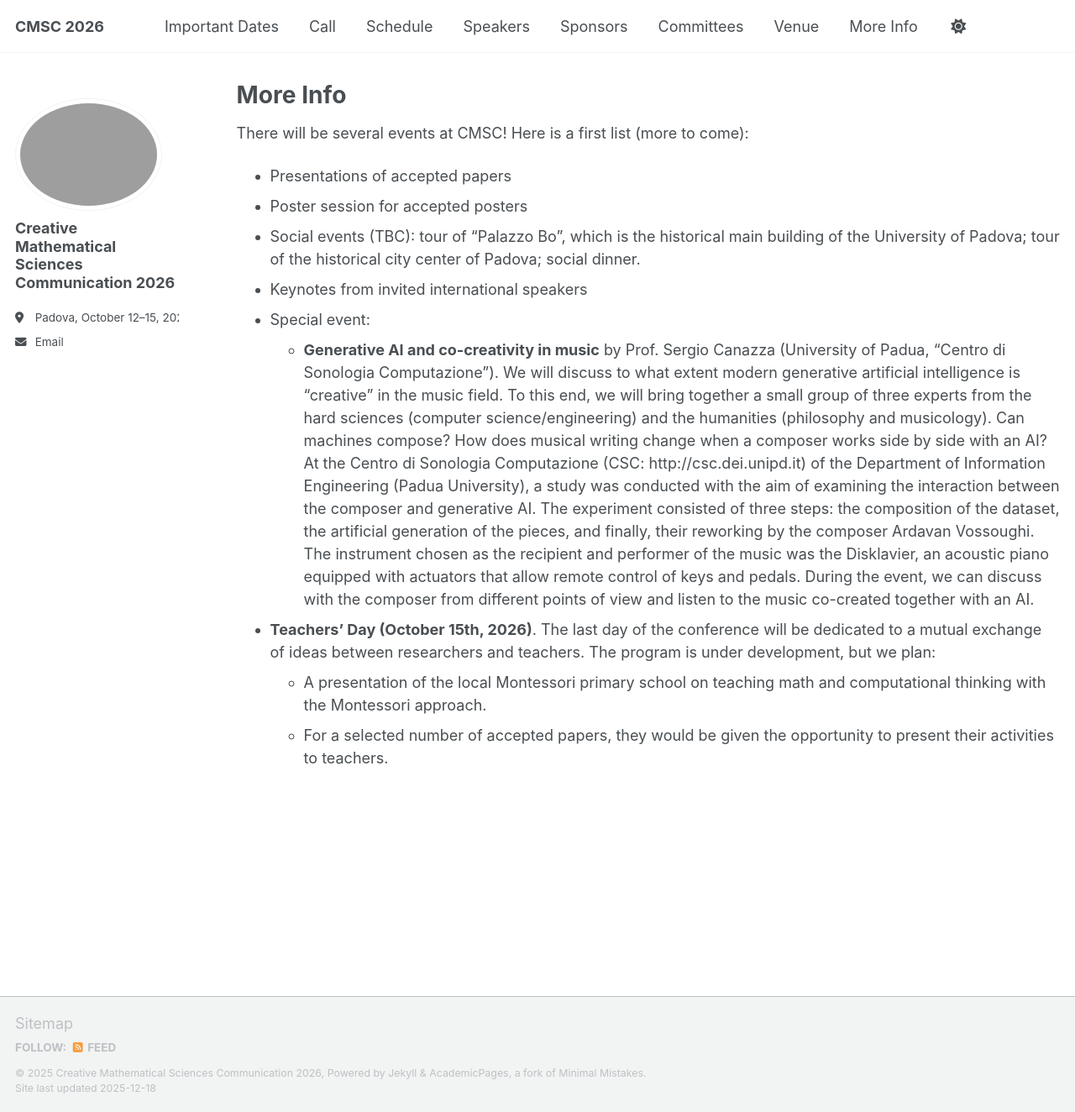
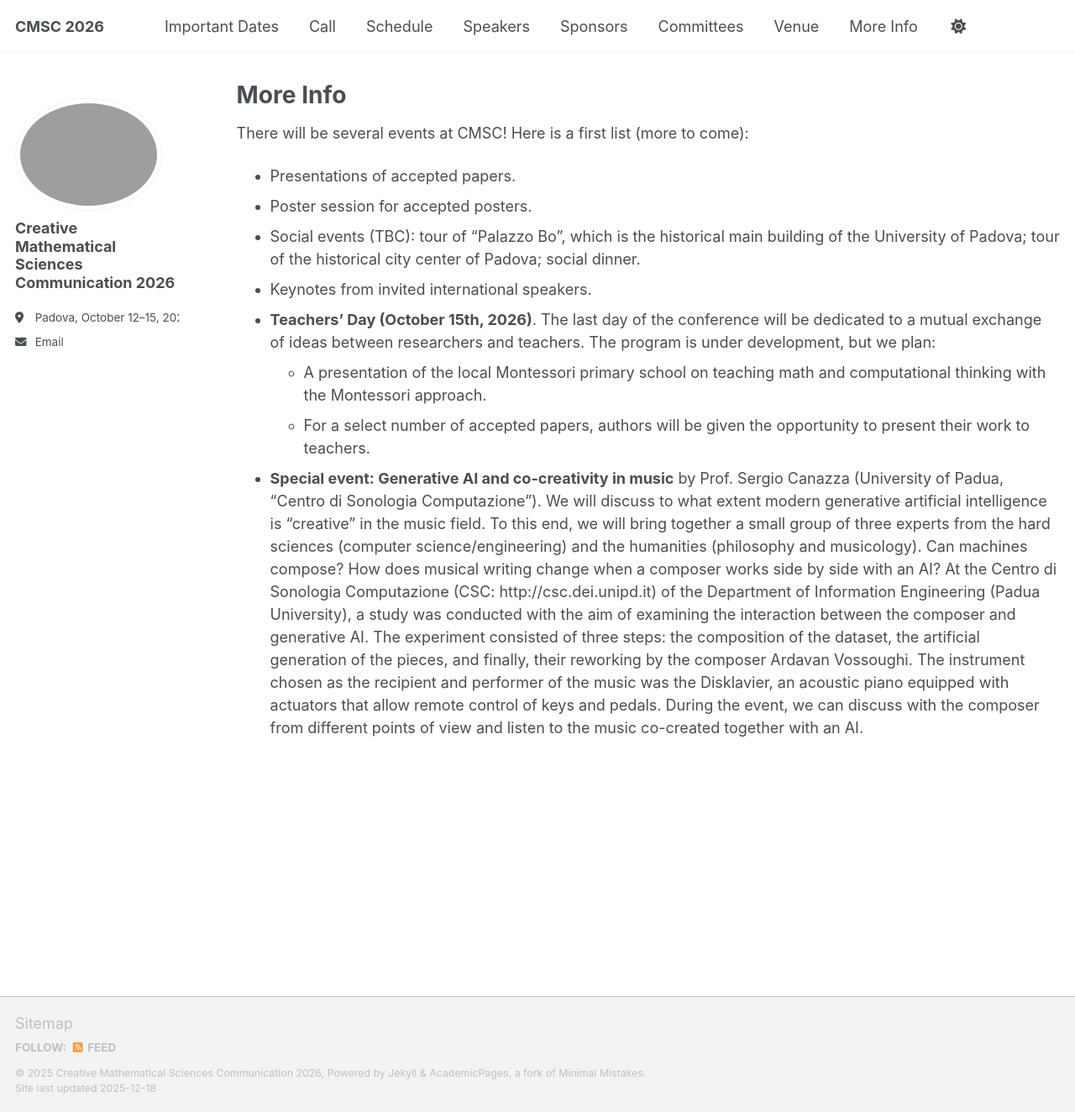
Before and after one commit to CMSC2026/cmsc2026.github.io, a Jekyll site: the page built from _pages/more-info.md, in a window 1280 px wide and 1324 px high. Shown: the whole window at 84% size. Built offline with Jekyll 4.4.1, drawn with Linux system fonts in a browser that asks for light colours; a script that is not in the unit is left out.

Commit message:
Update more-info.md

```diff
--- a/_pages/more-info.md
+++ b/_pages/more-info.md
@@ -7,12 +7,11 @@
 
 There will be several events at CMSC! Here is a first list (more to come):
 
-- Presentations of accepted papers
-- Poster session for accepted posters
+- Presentations of accepted papers.
+- Poster session for accepted posters.
 - Social events (TBC): tour of "Palazzo Bo", which is the historical main building of the University of Padova; tour of the historical city center of Padova; social dinner.
-- Keynotes from invited international speakers
-- Special event:
-  - **Generative AI and co-creativity in music** by Prof. Sergio Canazza (University of Padua, “Centro di Sonologia Computazione”). We will discuss to what extent modern generative artificial intelligence is "creative" in the music field. To this end, we will bring together a small group of three experts from the hard sciences (computer science/engineering) and the humanities (philosophy and musicology). Can machines compose? How does musical writing change when a composer works side by side with an AI? At the Centro di Sonologia Computazione (CSC: http://csc.dei.unipd.it) of the Department of Information Engineering (Padua University), a study was conducted with the aim of examining the interaction between the composer and generative AI. The experiment consisted of three steps: the composition of the dataset, the artificial generation of the pieces, and finally, their reworking by the composer Ardavan Vossoughi. The instrument chosen as the recipient and performer of the music was the Disklavier, an acoustic piano equipped with actuators that allow remote control of keys and pedals. During the event, we can discuss with the composer from different points of view and listen to the music co-created together with an AI.
+- Keynotes from invited international speakers.
 - **Teachers' Day (October 15th, 2026)**. The last day of the conference will be dedicated to a mutual exchange of ideas between researchers and teachers. The program is under development, but we plan:
   - A presentation of the local Montessori primary school on teaching math and computational thinking with the Montessori approach.
-  - For a selected number of accepted papers, they would be given the opportunity to present their activities to teachers.
+  - For a select number of accepted papers, authors will be given the opportunity to present their work to teachers.
+- **Special event: Generative AI and co-creativity in music** by Prof. Sergio Canazza (University of Padua, “Centro di Sonologia Computazione”). We will discuss to what extent modern generative artificial intelligence is "creative" in the music field. To this end, we will bring together a small group of three experts from the hard sciences (computer science/engineering) and the humanities (philosophy and musicology). Can machines compose? How does musical writing change when a composer works side by side with an AI? At the Centro di Sonologia Computazione (CSC: http://csc.dei.unipd.it) of the Department of Information Engineering (Padua University), a study was conducted with the aim of examining the interaction between the composer and generative AI. The experiment consisted of three steps: the composition of the dataset, the artificial generation of the pieces, and finally, their reworking by the composer Ardavan Vossoughi. The instrument chosen as the recipient and performer of the music was the Disklavier, an acoustic piano equipped with actuators that allow remote control of keys and pedals. During the event, we can discuss with the composer from different points of view and listen to the music co-created together with an AI.
```
